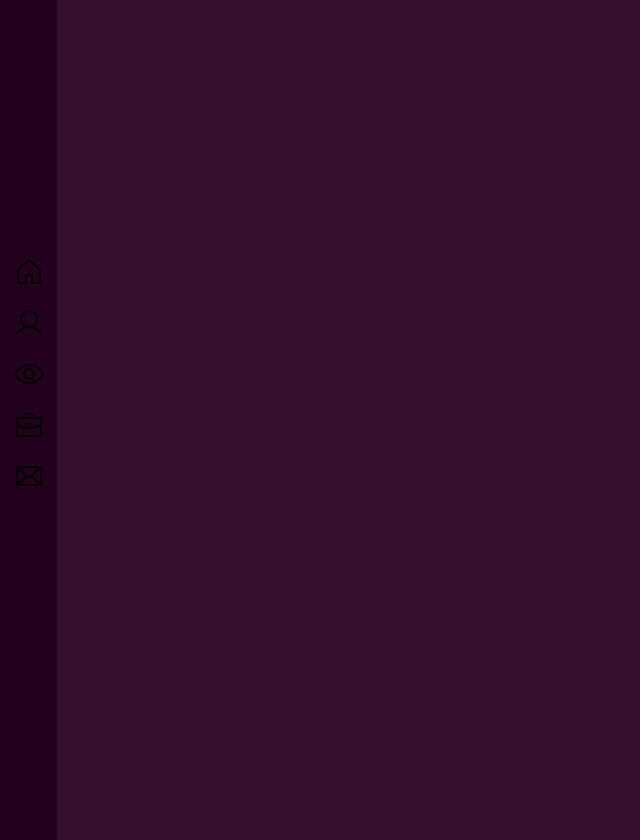
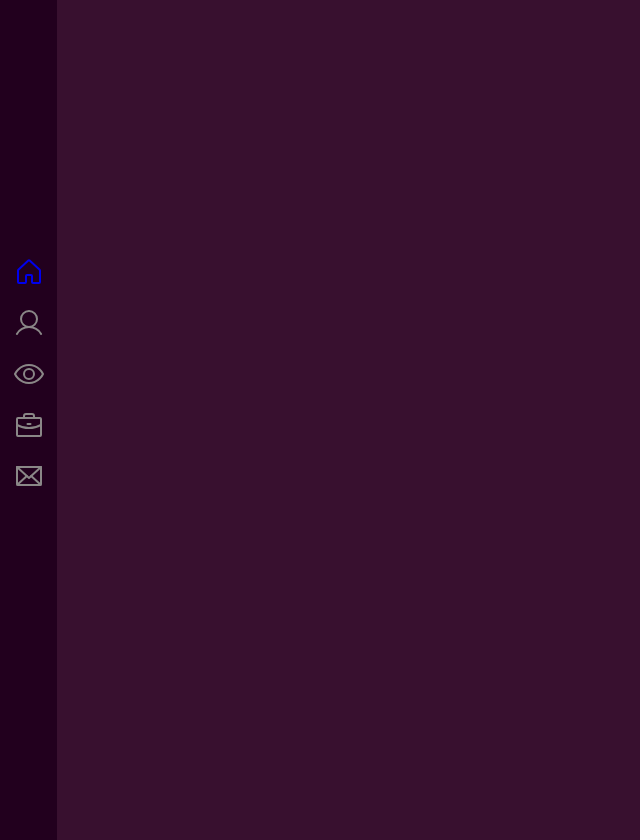
Before and after one commit to atir75/Portfolio-React, a React (Vite) app: page / in a window 1280 px wide. Shown: the whole page, without its empty margins (0-640 px from the left). Built offline with nearby package versions, Linux system fonts and the light colour scheme.

Commit message:
commit initial

```diff
--- a/src/components/Header/index.tsx
+++ b/src/components/Header/index.tsx
@@ -6,7 +6,7 @@ export function Header() {
     <div>
       <header className="Header">
         <div className="HeaderIcon">
-            <a><House size={32}/></a>
+            <a href="#home"><House size={32}/></a>
             <a><User size={32} /></a>
             <a><Eye size={32} /></a>
             <a><Briefcase size={32} /></a>
--- a/src/components/Header/styles.css
+++ b/src/components/Header/styles.css
@@ -16,4 +16,6 @@
     height: 30vh;
     width: 100%;
     margin-top: 236px;
+
+    color: #8A8787;
 }
```
